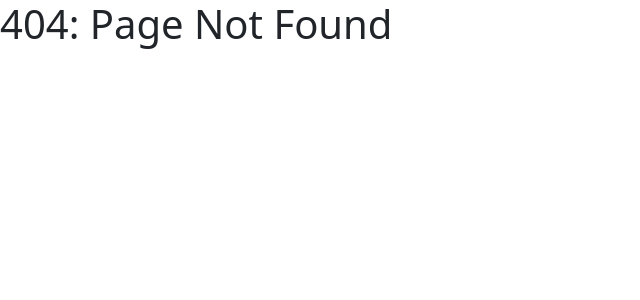
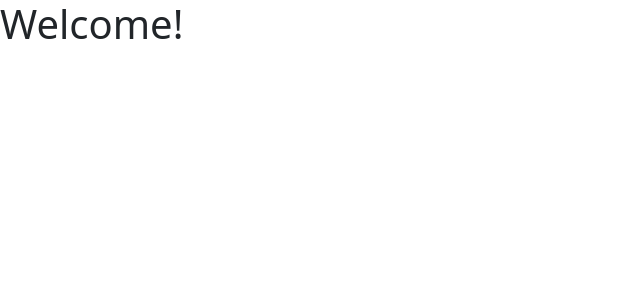
Before and after one commit to solrac031504/MusicApp, a React (Create React App) app in the folder frontend/: page /home in a window 1280 px wide. Before the commit this address had no page. Shown: the top 300 px of the page, without its empty margins (0-640 px from the left). Built offline with nearby package versions, Linux system fonts and the light colour scheme.

Commit message:
Implemented navigation

```diff
--- a/frontend/src/App.js
+++ b/frontend/src/App.js
@@ -3,6 +3,7 @@
 
 // pages and components
 import Login from './pages/Login';
+import Home from './pages/Home';
 
 function App() {
   return (
@@ -12,6 +13,7 @@
         <div className = "pages">
             <Routes>
                 <Route path="/" element={ <Login /> } />
+                <Route path="/home" element={ <Home /> } />
                 <Route path="*" element= { <h1>404: Page Not Found</h1> } />
             </Routes>
         </div>
--- /dev/null
+++ b/frontend/src/pages/Home.jsx
@@ -0,0 +1,9 @@
+import React, { useEffect, useState } from 'react';
+
+const Home = () => {
+    return (
+            <h1>Welcome!</h1>
+    );
+};
+
+export default Home;
--- a/frontend/src/pages/Login.jsx
+++ b/frontend/src/pages/Login.jsx
@@ -37,7 +37,7 @@
 
         if (result.authenticated)
         {
-            alert('Successful login!');
+            navigate('/home');
         }
         else
         {
@@ -73,7 +73,7 @@
                     <button type="submit">Log In</button>
                 </form>
             </div>
-        );
+    );
 };
 
 export default Login;
```
